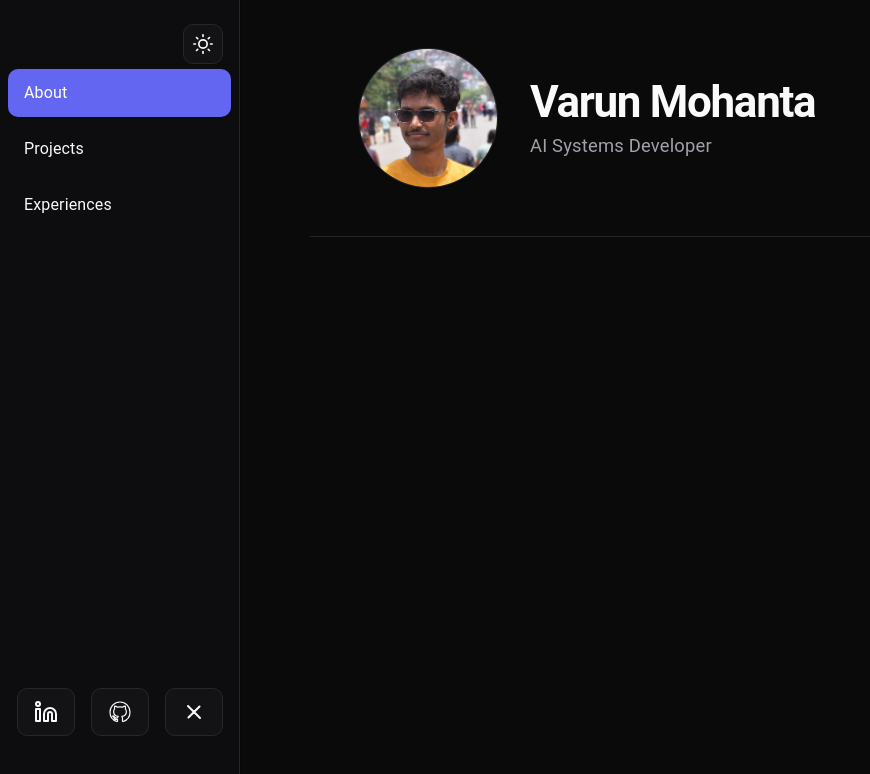
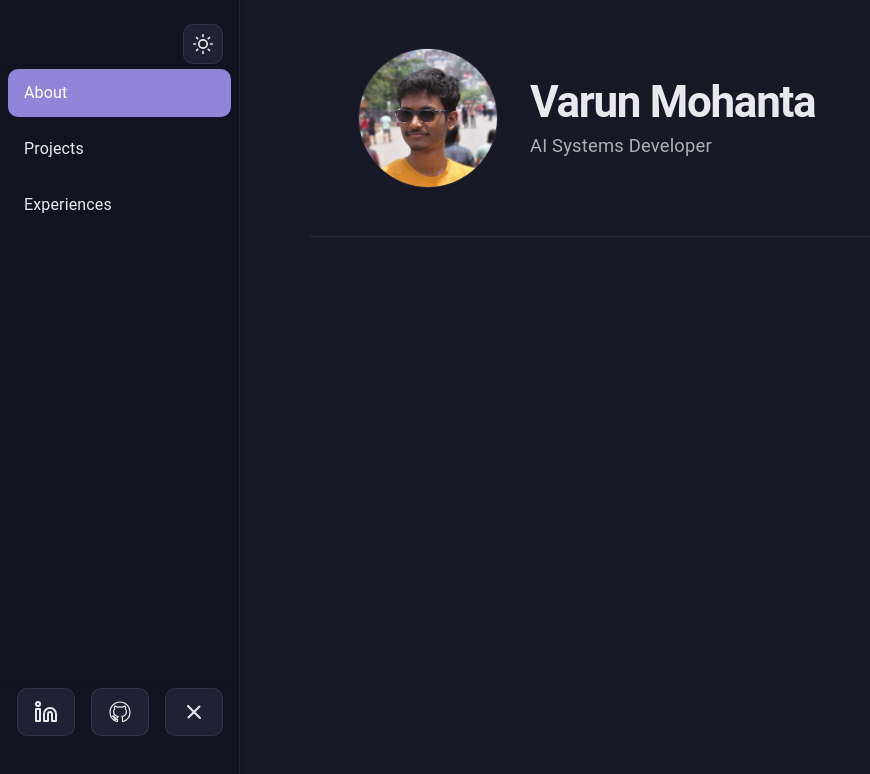
Before and after one commit to V-Silpin/web-portfolio, a React (Vite) app: page / in a window 1280 px wide. Shown: the top 774 px of the page, without its empty margins (0-870 px from the left). Built offline with nearby package versions, Linux system fonts and the light colour scheme.

Commit message:
feat: add initial portfolio components, assets, and UI mockups

```diff
--- a/src/index.css
+++ b/src/index.css
@@ -1,14 +1,7 @@
-:root {
-  --color-icon: var(--color-text);
-}
-
-body[data-theme='dark'] {
-  --color-icon: var(--color-text);
-}
-
+/* Nocturne Design System — Dark (#161826) & Light modes */
 :root {
   /* Typography */
-  font-family: "Nunito Sans", system-ui, -apple-system, sans-serif;
+  font-family: 'Inter', system-ui, -apple-system, BlinkMacSystemFont, 'Segoe UI', Roboto, sans-serif;
   line-height: 1.6;
   font-weight: 400;
   font-synthesis: none;
@@ -16,42 +9,79 @@ body[data-theme='dark'] {
   -webkit-font-smoothing: antialiased;
   -moz-osx-font-smoothing: grayscale;
 
-  /* Theme variables (default: light) — Clean Minimal / Monochrome */
-  --color-bg: #ffffff;
-  --color-bg-alt: #f4f4f5;
-  --color-text: #18181b;
-  --color-text-secondary: #71717a;
-  --color-primary: #18181b;
-  --color-accent: #4f46e5;        /* solid fills — buttons, active nav (pairs with white text) */
-  --color-accent-text: #4f46e5;   /* accent used as text/links on the page background */
-  --color-card: #ffffff;
-  --color-border: #e4e4e7;
-  --color-sidebar: #fafafa;
-  --color-link: #4f46e5;
-  --color-link-hover: #4338ca;
-  --transition: all 0.25s cubic-bezier(0.4, 0, 0.2, 1);
-  --shadow-sm: 0 1px 2px 0 rgba(0, 0, 0, 0.04);
-  --shadow-md: 0 2px 8px -2px rgba(0, 0, 0, 0.08);
-  --shadow-lg: 0 8px 24px -8px rgba(0, 0, 0, 0.12);
+  /* Default theme: Nocturne Dark */
+  --color-bg: #161826;
+  --color-surface: #1e2132;
+  --color-card: #1f2235;
+  --color-card-hover: #262a40;
+  --color-sidebar: #111320;
+  --color-sidebar-border: rgba(255, 255, 255, 0.08);
+
+  --color-text: #e9e9ed;
+  --color-text-secondary: rgba(233, 233, 237, 0.72);
+  --color-text-muted: rgba(233, 233, 237, 0.45);
+
+  --color-primary: #e9e9ed;
+  --color-accent: #9184d9;
+  --color-accent-hover: #a7a1db;
+  --color-accent-subtle: rgba(145, 132, 217, 0.12);
+  --color-accent-glow: rgba(145, 132, 217, 0.25);
+  --color-accent-text: #9184d9;
+
+  --color-border: rgba(233, 233, 237, 0.09);
+  --color-border-hover: rgba(145, 132, 217, 0.45);
+  --color-divider: rgba(233, 233, 237, 0.08);
+
+  --color-stat-bg: linear-gradient(120deg, #222654 0%, #313778 55%, #3d4596 100%);
+  --color-stat-border: rgba(145, 132, 217, 0.3);
+
+  --shadow-sm: 0 2px 4px rgba(0, 0, 0, 0.35);
+  --shadow-md: 0 4px 16px rgba(0, 0, 0, 0.45);
+  --shadow-lg: 0 10px 30px rgba(0, 0, 0, 0.6);
+
+  --radius-sm: 6px;
   --radius: 12px;
+  --radius-lg: 16px;
+  --transition: all 0.22s cubic-bezier(0.4, 0, 0.2, 1);
 }
 
-body[data-theme='dark'] {
-  --color-bg: #0a0a0a;
-  --color-bg-alt: #18181b;
-  --color-text: #fafafa;
-  --color-text-secondary: #a1a1aa;
-  --color-primary: #fafafa;
-  --color-accent: #6366f1;        /* slightly deeper so white text stays legible on the fill */
-  --color-accent-text: #818cf8;   /* lighter indigo for links/text on the dark background */
-  --color-card: #131316;
-  --color-border: #27272a;
-  --color-sidebar: #0d0d0f;
-  --color-link: #818cf8;
-  --color-link-hover: #a5b4fc;
-  --shadow-sm: 0 1px 2px 0 rgba(0, 0, 0, 0.4);
-  --shadow-md: 0 2px 8px -2px rgba(0, 0, 0, 0.5);
-  --shadow-lg: 0 8px 24px -8px rgba(0, 0, 0, 0.6);
+body[data-theme='light'] {
+  --color-bg: #f5f6fa;
+  --color-surface: #ffffff;
+  --color-card: #ffffff;
+  --color-card-hover: #fcfcff;
+  --color-sidebar: #ffffff;
+  --color-sidebar-border: rgba(0, 0, 0, 0.08);
+
+  --color-text: #131520;
+  --color-text-secondary: #5a5f78;
+  --color-text-muted: #8c92ad;
+
+  --color-primary: #131520;
+  --color-accent: #6f5ec9;
+  --color-accent-hover: #5d4bb7;
+  --color-accent-subtle: rgba(111, 94, 201, 0.1);
+  --color-accent-glow: rgba(111, 94, 201, 0.18);
+  --color-accent-text: #6f5ec9;
+
+  --color-border: rgba(0, 0, 0, 0.08);
+  --color-border-hover: rgba(111, 94, 201, 0.4);
+  --color-divider: rgba(0, 0, 0, 0.06);
+
+  --color-stat-bg: linear-gradient(120deg, #2b306b 0%, #414799 100%);
+  --color-stat-border: rgba(65, 71, 153, 0.3);
+
+  --shadow-sm: 0 1px 3px rgba(0, 0, 0, 0.06);
+  --shadow-md: 0 4px 12px rgba(0, 0, 0, 0.08);
+  --shadow-lg: 0 12px 28px rgba(0, 0, 0, 0.12);
+}
+
+*, *::before, *::after {
+  box-sizing: border-box;
+}
+
+html {
+  scroll-behavior: smooth;
 }
 
 body {
@@ -61,19 +91,76 @@ body {
   background: var(--color-bg);
   color: var(--color-text);
   transition: background 0.25s ease, color 0.25s ease;
+  overflow-x: hidden;
 }
 
 a {
-  color: var(--color-link);
+  color: var(--color-accent);
   text-decoration: none;
-  transition: color 0.2s;
-}
-a:hover {
-  color: var(--color-link-hover);
+  transition: var(--transition);
 }
 
-:focus-visible {
-  outline: 2px solid var(--color-accent);
-  outline-offset: 2px;
+a:hover {
+  color: var(--color-accent-hover);
+}
+
+/* Custom scrollbars */
+::-webkit-scrollbar {
+  width: 8px;
+  height: 8px;
+}
+
+::-webkit-scrollbar-track {
+  background: var(--color-bg);
+}
+
+::-webkit-scrollbar-thumb {
+  background: rgba(145, 132, 217, 0.25);
   border-radius: 4px;
 }
+
+::-webkit-scrollbar-thumb:hover {
+  background: rgba(145, 132, 217, 0.45);
+}
+
+/* Animations */
+@keyframes fadeInUp {
+  from {
+    opacity: 0;
+    transform: translateY(16px);
+  }
+  to {
+    opacity: 1;
+    transform: translateY(0);
+  }
+}
+
+.animate-fade-in {
+  animation: fadeInUp 0.45s cubic-bezier(0.16, 1, 0.3, 1) both;
+}
+
+/* Tag utility */
+.tag {
+  display: inline-flex;
+  align-items: center;
+  gap: 4px;
+  padding: 3px 9px;
+  font-size: 11.5px;
+  font-weight: 500;
+  border-radius: 6px;
+  letter-spacing: 0.02em;
+  font-family: 'JetBrains Mono', monospace, sans-serif;
+  transition: var(--transition);
+}
+
+.tag-accent {
+  background: var(--color-accent-subtle);
+  color: var(--color-accent);
+  border: 1px solid rgba(145, 132, 217, 0.3);
+}
+
+.tag-neutral {
+  background: rgba(233, 233, 237, 0.05);
+  color: var(--color-text-secondary);
+  border: 1px solid var(--color-border);
+}
```
